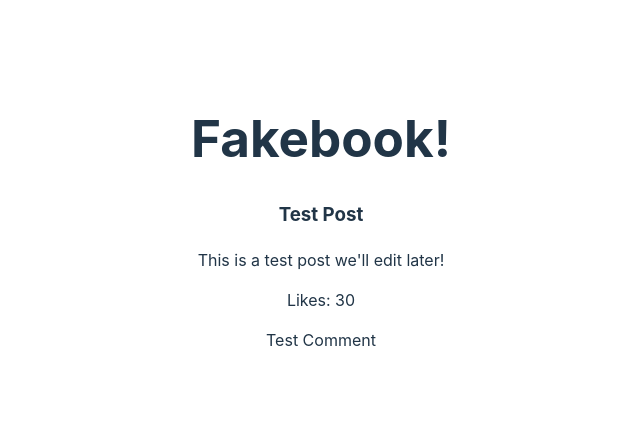
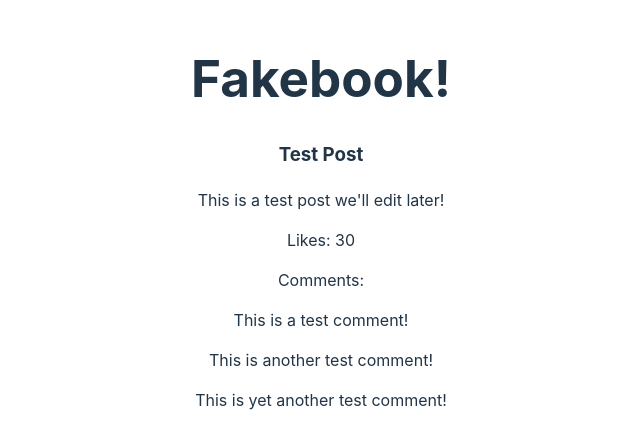
Before and after one commit to Kadri9/social-media-app, a React (Vite) app in the folder social-media-app/: page / in a window 1280 px wide. Shown: the part 178-626 px from the top of the page, without its empty margins (319-959 px from the left). Built offline with nearby package versions, Linux system fonts and the light colour scheme.

Commit message:
Passed props to Comment component

```diff
--- a/social-media-app/src/components/Comment.jsx
+++ b/social-media-app/src/components/Comment.jsx
@@ -1,9 +1,9 @@
 import React from 'react';
 
-function Comment(){
+function Comment(props){
   return(
     <div>
-      <p>Test Comment</p>
+      <p>{props.content}</p>
     </div>
   )
 }
--- a/social-media-app/src/components/Post.jsx
+++ b/social-media-app/src/components/Post.jsx
@@ -8,7 +8,10 @@
       <h3>Test Post</h3>
       <p>This is a test post we'll edit later!</p>
       <p>Likes: 30</p>
-      <Comment />
+      <p>Comments:</p>
+      <Comment content="This is a test comment!" />
+      <Comment content="This is another test comment!" />
+      <Comment content="This is yet another test comment!" />
     </div>
   )
 }
```
